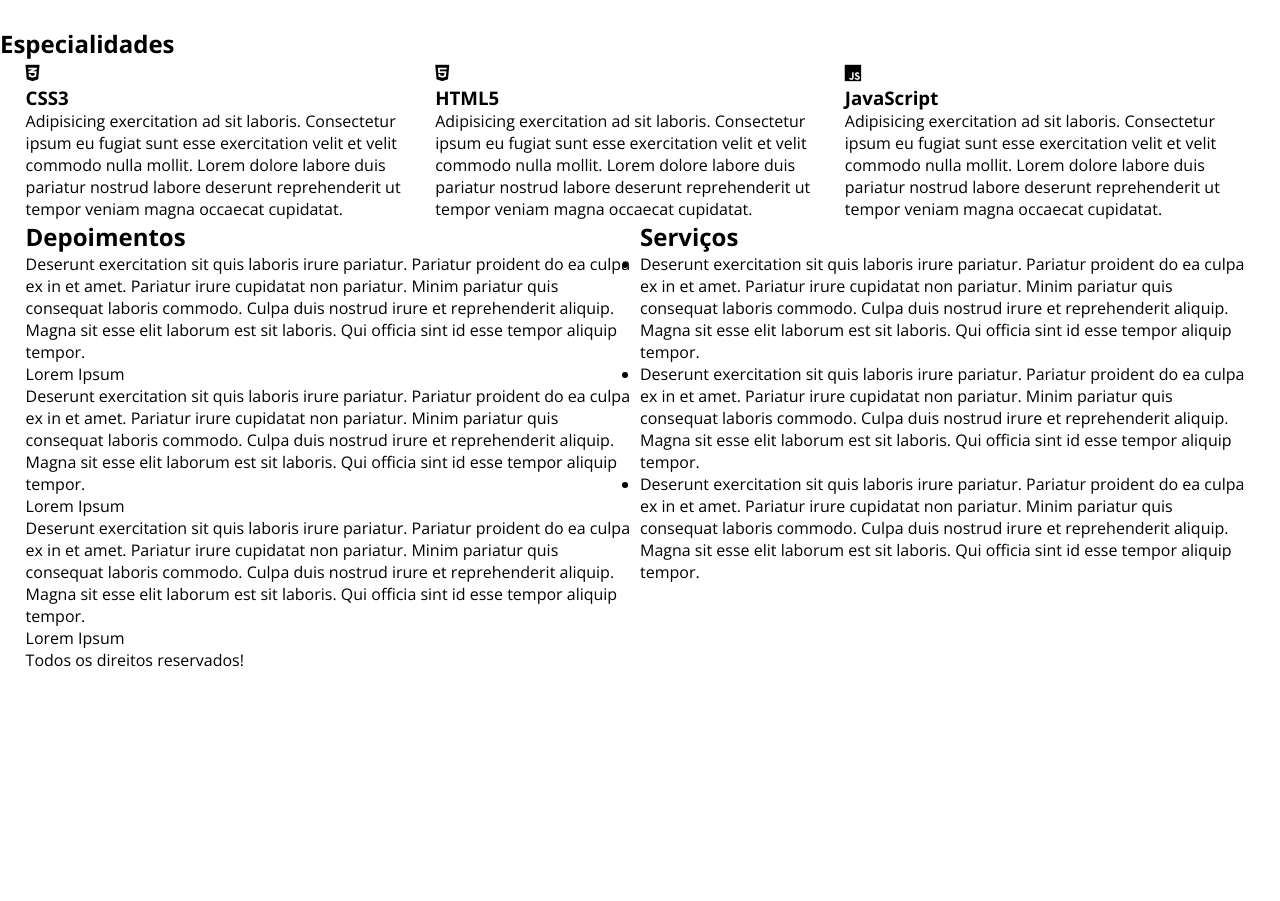
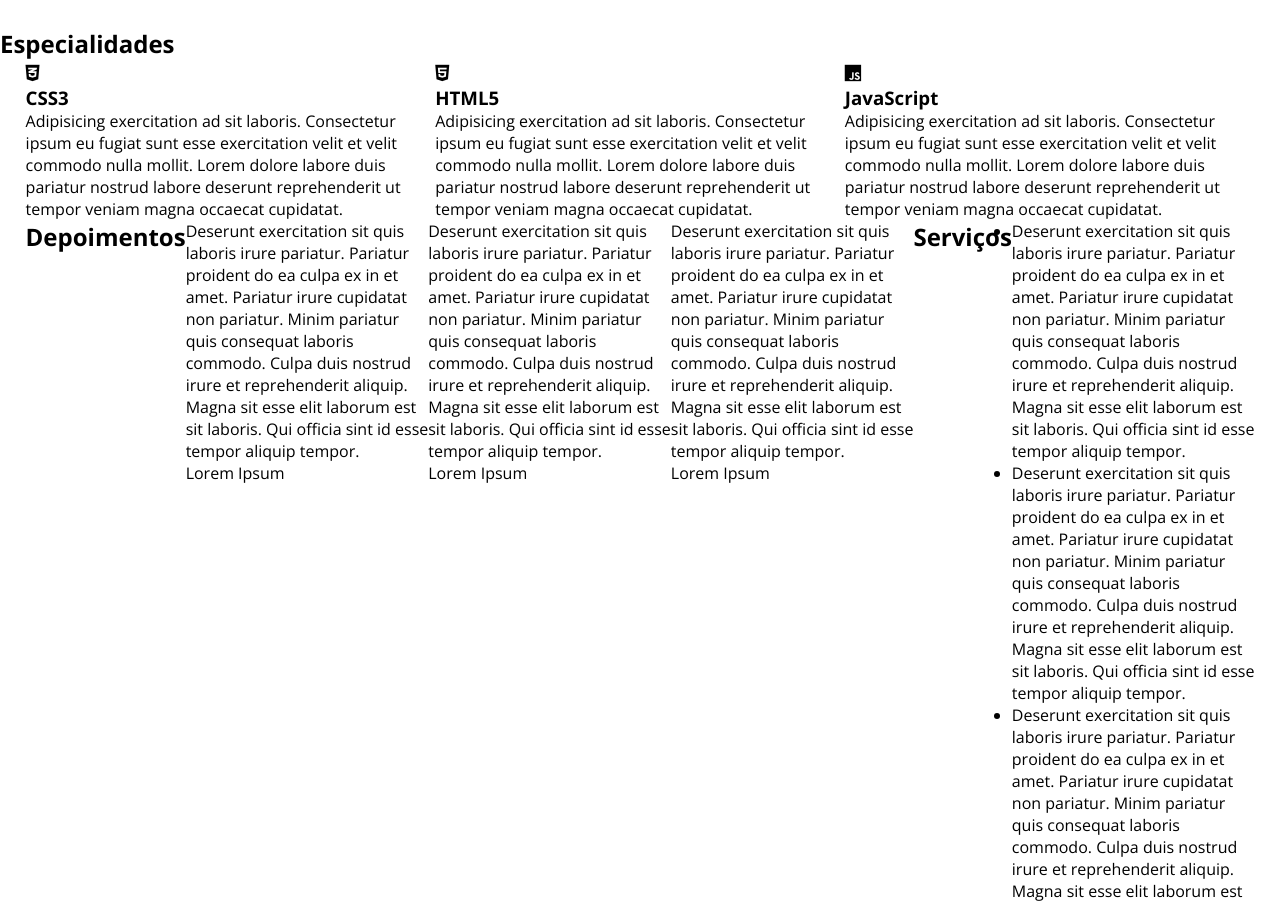
Before and after one commit to Kausinho/site-dinamico, a PHP site: page / in a window 1280 px wide. Shown: the part 1071-1972 px from the top of the page. Before the commit the page ends 1738 px from the top, so only its background shows below. Run offline with PHP 8.4, Linux system fonts and the light colour scheme.

Commit message:
Update index.php

```diff
--- a/index.php
+++ b/index.php
@@ -89,7 +89,6 @@
 
     <section class="extras">
         <div class="center">
-            <div class="w50">
             <h2 class="title">Depoimentos</h2>
             <div class="depoimento-single">
                 <p class="depoimento-descricao">Deserunt exercitation sit quis laboris irure pariatur. Pariatur proident do ea culpa ex in et amet. Pariatur irure cupidatat non pariatur. Minim pariatur quis consequat laboris commodo. Culpa duis nostrud irure et reprehenderit aliquip. Magna sit esse elit laborum est sit laboris. Qui officia sint id esse tempor aliquip tempor.</p>
@@ -105,9 +104,7 @@
                 <p class="depoimento-descricao">Deserunt exercitation sit quis laboris irure pariatur. Pariatur proident do ea culpa ex in et amet. Pariatur irure cupidatat non pariatur. Minim pariatur quis consequat laboris commodo. Culpa duis nostrud irure et reprehenderit aliquip. Magna sit esse elit laborum est sit laboris. Qui officia sint id esse tempor aliquip tempor.</p>
                 <p class="nome-autor">Lorem Ipsum</p>
             </div><!--depoimento-single-->
-            </div><!--w50-->
 
-            <div class="w50">
             <h2 class=""title>Serviços</h2>
             <div class="servicos">
                 <ul>
@@ -118,7 +115,6 @@
                     <li>Deserunt exercitation sit quis laboris irure pariatur. Pariatur proident do ea culpa ex in et amet. Pariatur irure cupidatat non pariatur. Minim pariatur quis consequat laboris commodo. Culpa duis nostrud irure et reprehenderit aliquip. Magna sit esse elit laborum est sit laboris. Qui officia sint id esse tempor aliquip tempor.</li>
                 </ul><!--servicos-->
             </div>
-            </div><!--w50-->
         </div><!--center-->
     </section><!--extras-->
 
```
Lines whose indentation alone changed are shown as unchanged.
